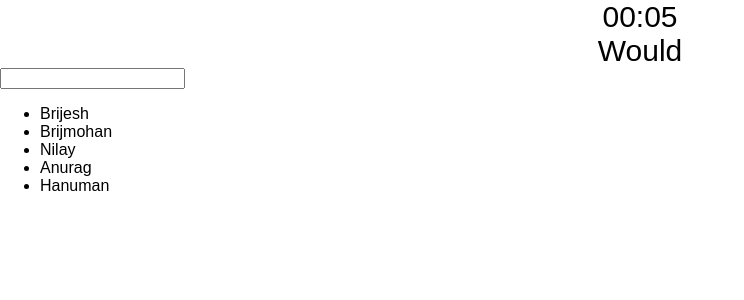
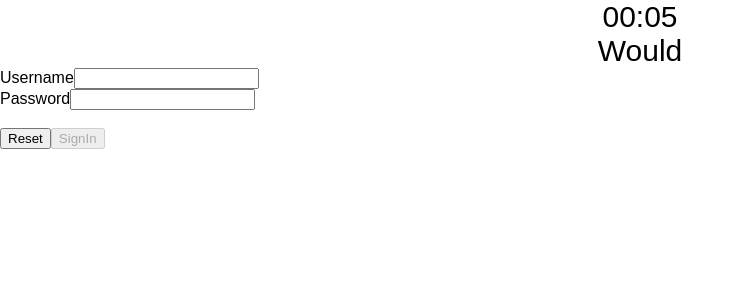
Before and after one commit to bchhabra/reactjs, a React (Create React App) app: page / in a window 1280 px wide. Shown: the top 300 px of the page, without its empty margins (0-744 px from the left). Built offline with nearby package versions, Linux system fonts and the light colour scheme.

Commit message:
LoginForm assigment from Nilay.

```diff
--- a/src/index.js
+++ b/src/index.js
@@ -9,6 +9,7 @@ import Timer from './util/Timer';
 import Banner from './util/Banner';
 import MyPanel from './util/MyPanel';
 import NameList from './util/NameList';
+import LoginForm from './util/LoginForm';
 
 ReactDOM.render(
 <Container>
@@ -19,7 +20,7 @@ ReactDOM.render(
         <Banner />
     </Row>
     <Row>
-        <NameList names={['Brijesh','Brijmohan','Nilay', 'Anurag','Hanuman']} />
+        <LoginForm />
     </Row>
 </Container>, document.getElementById('root'));
 registerServiceWorker();
--- /dev/null
+++ b/src/util/LoginForm.jsx
@@ -0,0 +1,48 @@
+import React from 'react';
+import logindetails from './login.json';
+
+class LoginForm extends React.Component {
+    constructor(){
+        super()
+        this.state={
+            username: undefined,
+            password: undefined,
+            matched: undefined
+        }
+
+    }
+    render(){
+        console.log(this.state)
+        return(
+            <div>
+                <label>Username</label><input type="text" onChange={this.usernameChangeHandler} value={this.state.username||''}/><br/>
+                <label>Password</label><input type="password" onChange={this.passwordChangeHandler} value={this.state.password||''}/><br/>
+                <label style={{display:(this.state.matched==false?'block':'none'), color:'red'}}>invalid credentials</label><br/>
+                <button onClick={this.reset}>Reset</button>
+                <button disabled={!this.isSignInEnabled()} onClick={this.signIn}>SignIn</button>
+            </div>
+            );
+    }
+    isSignInEnabled = () => {
+        return (this.state.username && this.state.password)
+    }
+    reset = () => {
+        this.setState({username:undefined, password:undefined, matched:undefined})
+    }
+    signIn = () => {
+        const match = (this.state.username===logindetails.username && this.state.password===logindetails.password)
+        this.setState({matched:match})
+        if(match){
+            alert("login Successful")
+        }
+    }
+    usernameChangeHandler = (event) => {
+        this.setState({username:event.target.value})
+    }
+    passwordChangeHandler = (event) => {
+        this.setState({password:event.target.value})
+    }
+
+
+}
+export default LoginForm;
--- /dev/null
+++ b/src/util/login.json
@@ -0,0 +1,4 @@
+{
+    "username":"brijesh.chhabra",
+    "password":"dummy123"
+}
```
